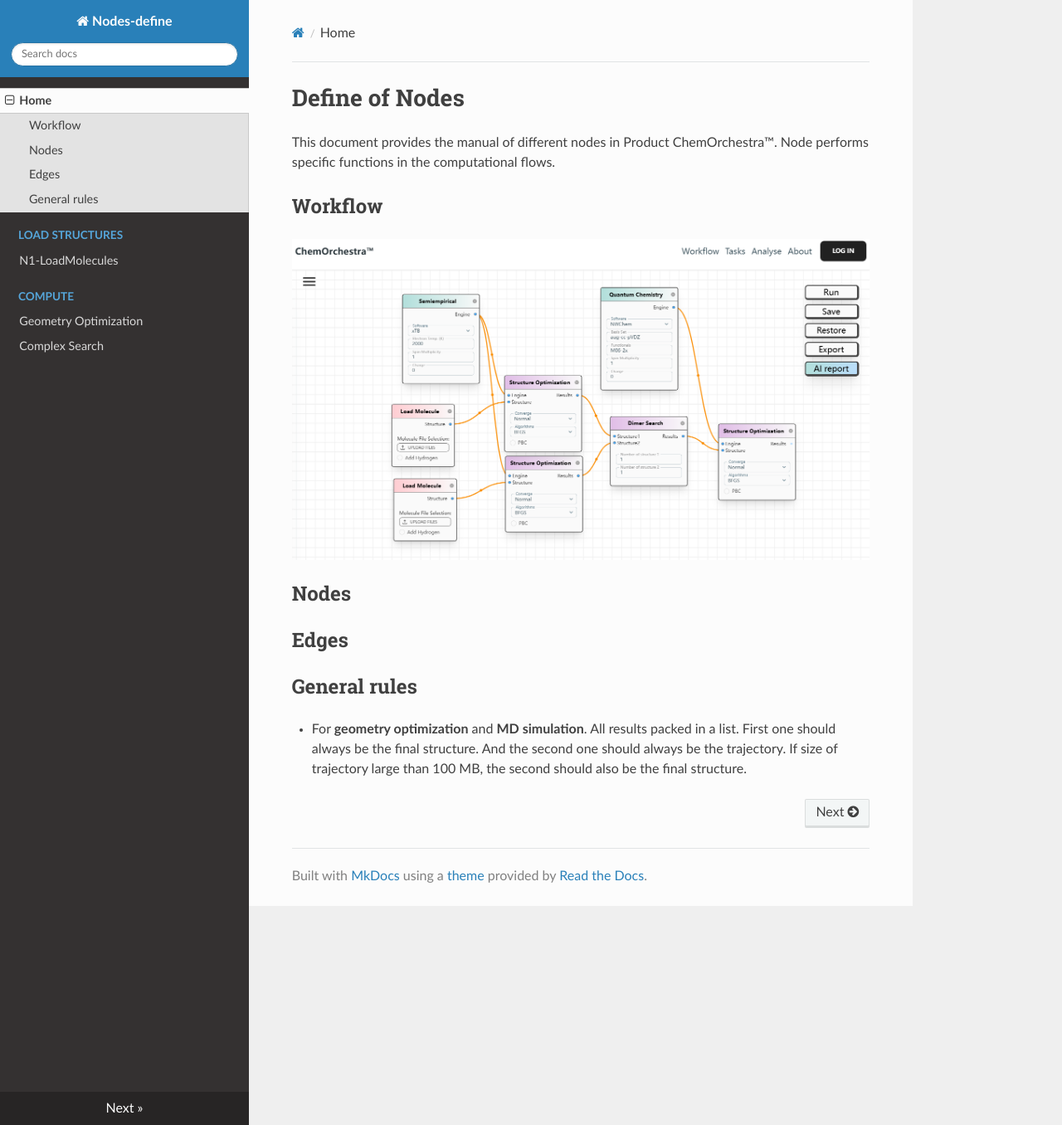
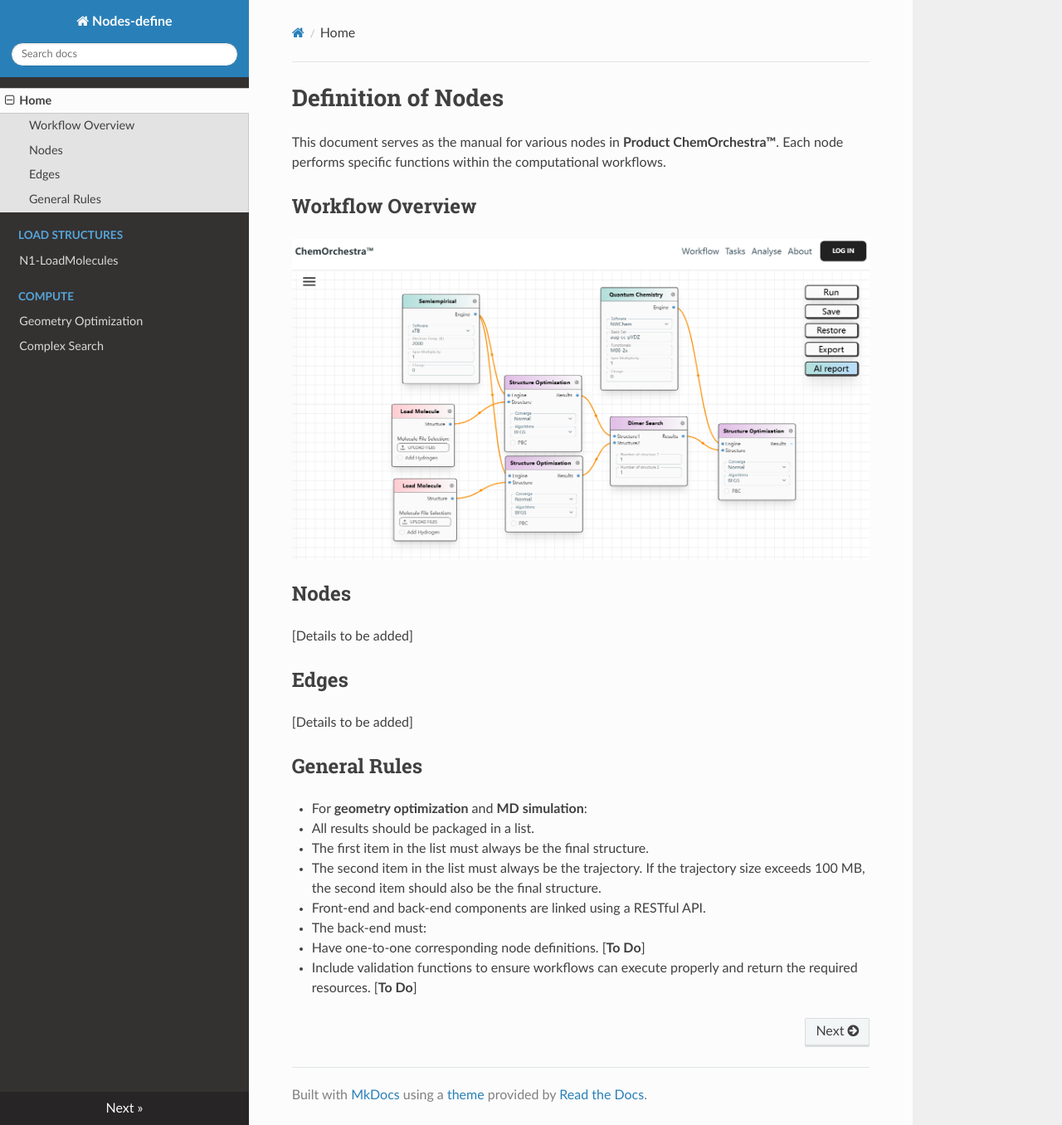
Before and after one commit to XinChenQC/node_defines, an MkDocs documentation site: the page built from docs/index.md, in a window 1280 px wide and 1356 px high. Shown: the whole window at 83% size. Built offline with MkDocs 1.6.1, drawn with Linux system fonts in a browser that asks for light colours; nearby versions of some CDN libraries.

Commit message:
update index

```diff
--- a/docs/index.md
+++ b/docs/index.md
@@ -1,15 +1,28 @@
-# Define of Nodes
+# Definition of Nodes
 
-This document provides the manual of different nodes in Product ChemOrchestra™. Node performs specific functions in the computational flows.
+This document serves as the manual for various nodes in **Product ChemOrchestra™**. Each node performs specific functions within the computational workflows.
 
-## Workflow
+## Workflow Overview
 
 ![Screenshot](./img/Index_flow.png)
 
 ## Nodes
 
+[Details to be added]
+
 ## Edges
 
-## General rules
+[Details to be added]
 
-- For **geometry optimization** and **MD simulation**. All results packed in a list. First one should always be the final structure. And the second one should always be the trajectory. If size of trajectory large than 100 MB, the second should also be the final structure.
+## General Rules
+
+- For **geometry optimization** and **MD simulation**:
+  - All results should be packaged in a list.
+  - The first item in the list must always be the final structure.
+  - The second item in the list must always be the trajectory. If the trajectory size exceeds 100 MB, the second item should also be the final structure.
+
+- Front-end and back-end components are linked using a RESTful API.
+
+- The back-end must:
+  1. Have one-to-one corresponding node definitions. [**To Do**]
+  2. Include validation functions to ensure workflows can execute properly and return the required resources. [**To Do**]
```
